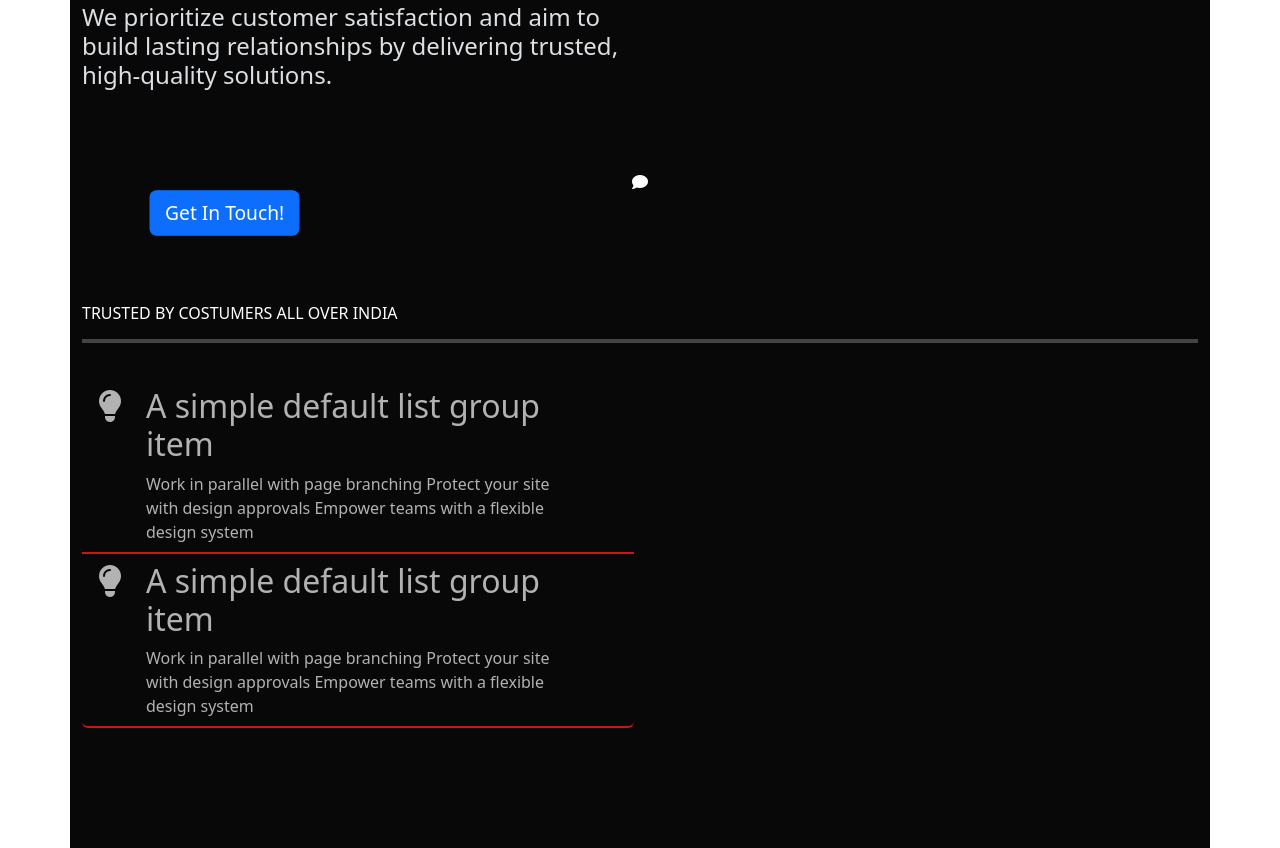
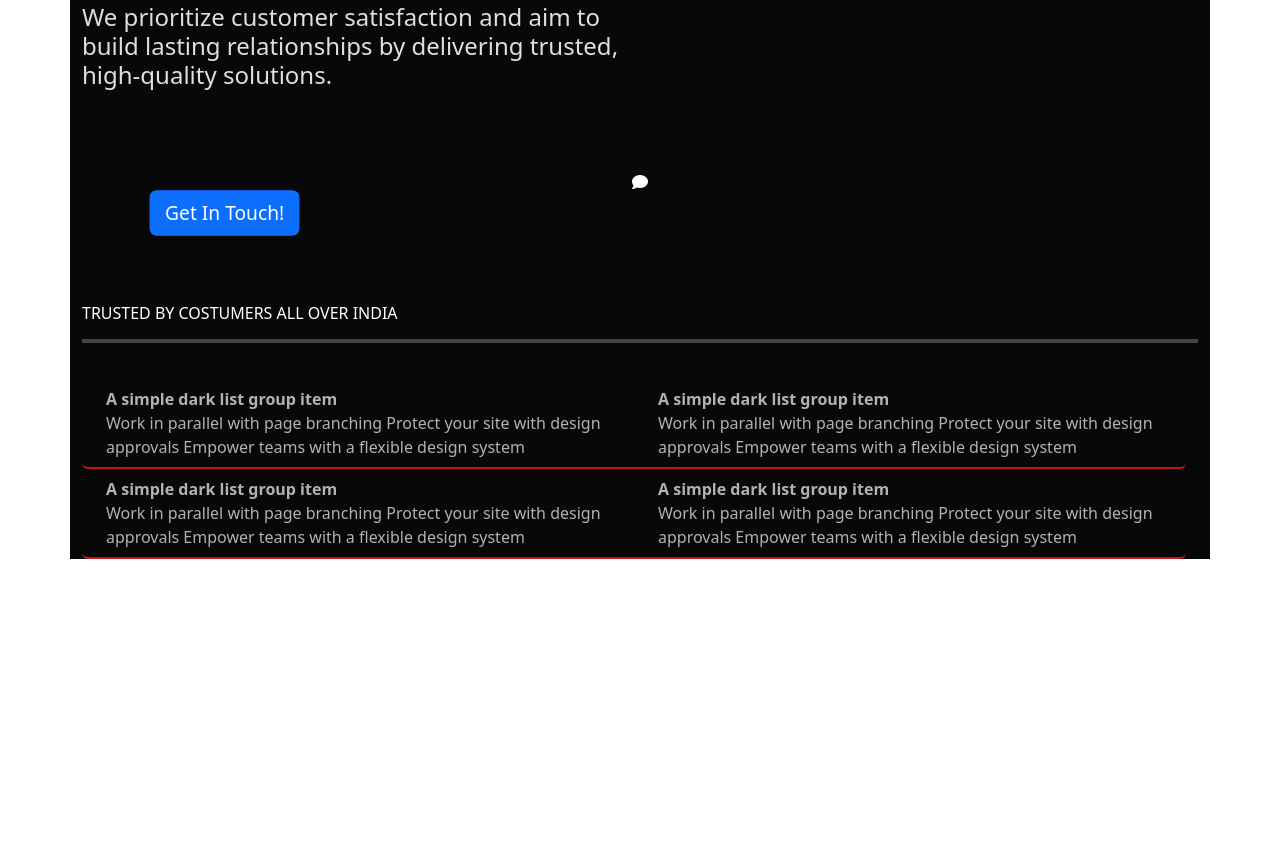
Before and after one commit to kartik82006/li-wesite, a plain HTML site: page index.html in a window 1280 px wide. Shown: the part 569-1417 px from the top of the page. After the commit the page ends 1248 px from the top, so only its background shows below. Drawn offline with nearby package versions, Linux system fonts and the light colour scheme.

Commit message:
Modified Features
Add colour to each feature and added hover options , also setup margin btw them

```diff
--- a/index.html
+++ b/index.html
@@ -70,6 +70,7 @@
 </div>
 </div>
 
+
 <div class="container home text-center">
   <div class="row">
     <div class="col">
@@ -88,39 +89,59 @@
   <hr class="hr_home">
 </div>
 
-<div class="container features ">
+
+
+<!-- features code Start -->
+<div class="container features">
   <div class="container text-center">
-    <div class="row">
-
-        <ul class="list-group">
-        <li class="list-group-item col-6">
-
-          <!-- //Point 1 -->
-          <div class="row">
-            <div class="col-12 col-sm-2 icon"><h2><i class="fa-solid fa-lightbulb fa-bounce "></i></h2></div>
-            <div class="col-12 col-sm-10 text-break text-start"><h2>A simple default list group item</h2>
+    <div class="row justify-content-start">
+        <!-- feature 1 -->
+        <ul class="list-group list-group-horizontal icon-list-1">
+            <li class="list-group-item text-start d-flex justify-content-between align-items-start red-col">
+              <div class="ms-2 me-auto">
+                <div class="fw-bold">A simple dark list group item</div>
                 Work in parallel with page branching
       Protect your site with design approvals
       Empower teams with a flexible design system
               </div>
-            </div>
               </li>
 
-          <!-- //Point 2 -->
-          <li class="list-group-item col-6">
-            <div class="row">
-              <div class="col-12 col-sm-2 icon"><h2><i class="fa-solid fa-lightbulb fa-bounce "></i></h2></div>
-              <div class="col-12 col-sm-10 text-break text-start"><h2>A simple default list group item</h2>
+              <li class="list-group-item text-start d-flex justify-content-between align-items-start blue-col">
+                <div class="ms-2 me-auto">
+                  <div class="fw-bold">A simple dark list group item</div>
                   Work in parallel with page branching
         Protect your site with design approvals
         Empower teams with a flexible design system
                 </div>
+                </li>
+
+              </ul>
+
+              <!--Feature 3 & 4-->
+              <ul class="list-group list-group-horizontal icon-list-2">
+                <li class="list-group-item text-start d-flex justify-content-between align-items-start green-col">
+                  <div class="ms-2 me-auto">
+                    <div class="fw-bold">A simple dark list group item</div>
+                    Work in parallel with page branching
+          Protect your site with design approvals
+          Empower teams with a flexible design system
                   </div>
                   </li>
 
+                  <li class="list-group-item text-start d-flex justify-content-between align-items-start yellow-col">
+                    <div class="ms-2 me-auto">
+                        <!-- <div><h2><i class="fa-solid fa-lightbulb fa-bounce " > </i></h2></div> -->
+                      <div class="fw-bold">A simple dark list group item</div>
+                      Work in parallel with page branching
+            Protect your site with design approvals
+            Empower teams with a flexible design system
+                    </div>
+                    </li>
+
+                  </ul>
 
 
-
+      </div>
     </div>
     </div>
 <!-- <div class="row">
```
Lines whose indentation alone changed are shown as unchanged.
